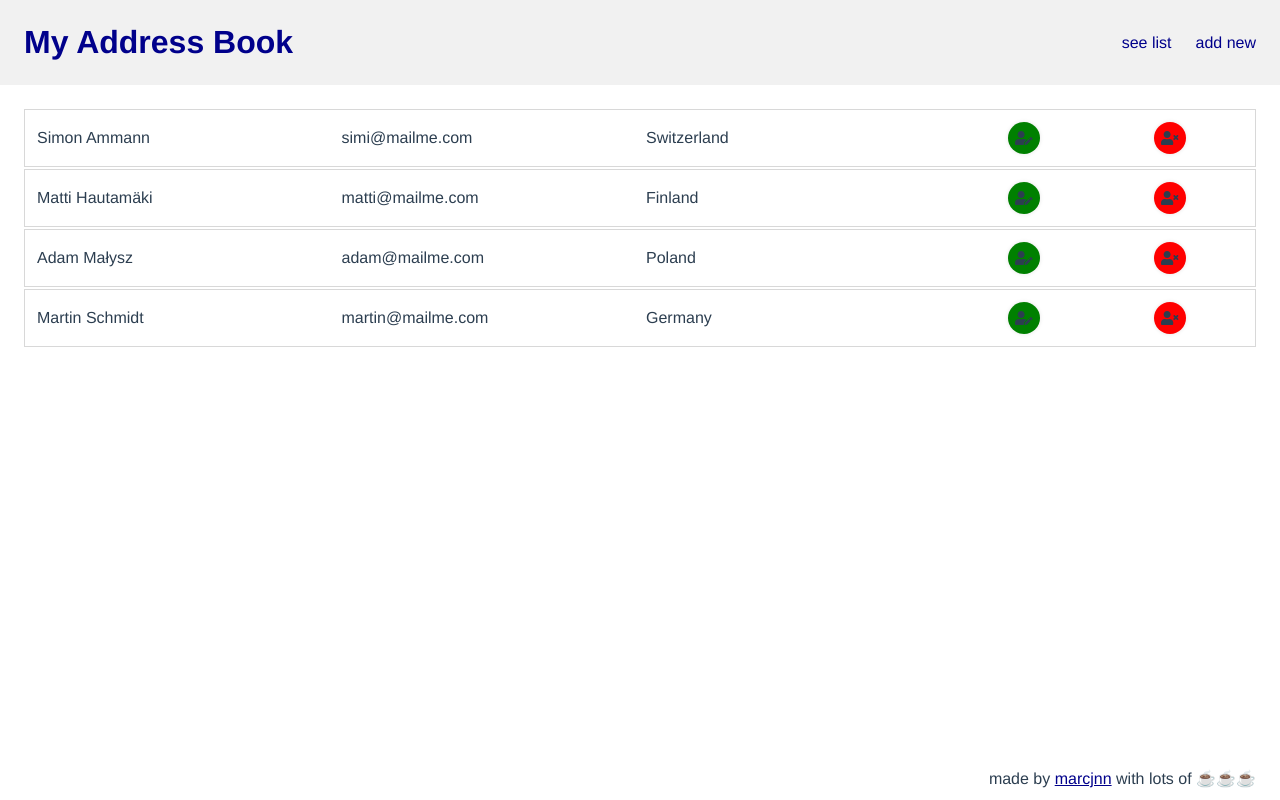
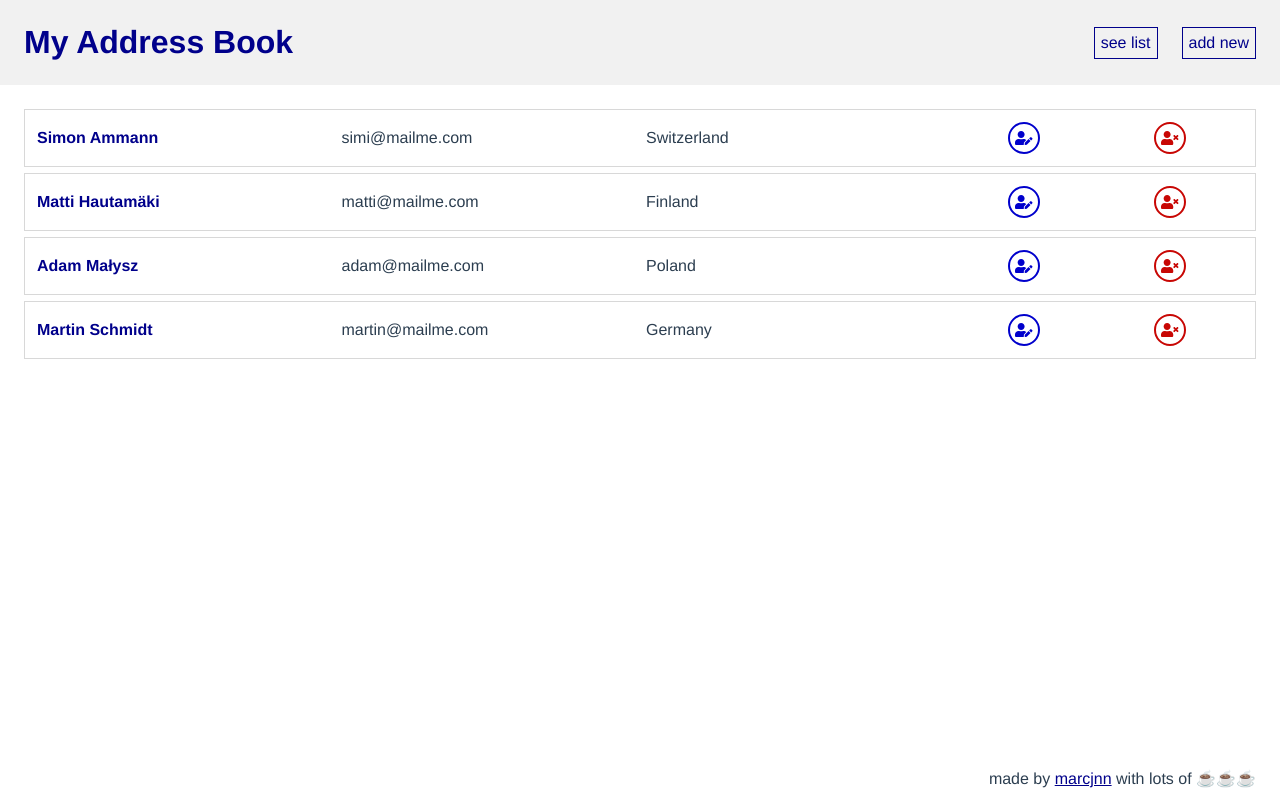
Before and after one commit to marcjnn/address-book, a Vue app: page / in a window 1280 px wide. Built offline with nearby package versions, Linux system fonts and the light colour scheme.

Commit message:
update styles: buttons, links

```diff
--- a/src/components/contact/ContactCard.vue
+++ b/src/components/contact/ContactCard.vue
@@ -3,7 +3,14 @@
     <p class="contact__cell contact__name">
       {{ getFullName }}
     </p>
-    <p class="contact__cell">{{ contact.email }}</p>
+    <p class="contact__cell">
+      <a
+        :href="`mailto:${contact.email}`"
+        class="contact__link"
+        :title="`send email to ${getFullName}`"
+        >{{ contact.email }}</a
+      >
+    </p>
     <p class="contact__cell">{{ contact.country }}</p>
 
     <div class="contact__cell buttons">
@@ -25,10 +32,10 @@
 
 <script>
 import { mapActions } from "vuex";
-import BaseButton from "@/components/ui/BaseButton";
+// import BaseButton from "@/components/ui/BaseButton";
 export default {
   name: "ContactCard",
-  components: { BaseButton },
+  // components: { BaseButton },
   props: {
     contact: { type: Object, required: true },
   },
@@ -56,6 +63,11 @@ export default {
   gap: 12px;
 }
 
+.contact__item:hover {
+  box-shadow: 0 0 5px 1px rgba(0, 0, 0, 0.2);
+  /* transform: scale(1.1); */
+}
+
 .contact__cell {
   display: flex;
   justify-content: left;
@@ -69,5 +81,12 @@ export default {
 
 .contact__name {
   text-transform: capitalize;
+  font-weight: 700;
+  color: darkblue;
+}
+
+.contact__link {
+  text-decoration: none;
+  color: inherit;
 }
 </style>
--- a/src/components/contact/ContactEdit.vue
+++ b/src/components/contact/ContactEdit.vue
@@ -71,7 +71,7 @@
         <BaseButton
           type="button"
           :icon="['fas', 'times']"
-          class="btn--danger"
+          class="btn--danger btn--rect"
           @click="resetForm"
           title="reset form"
           >Reset form</BaseButton
@@ -79,7 +79,7 @@
         <BaseButton
           type="submit"
           :icon="['fas', 'check']"
-          class="btn--success"
+          class="btn--success btn--rect"
           title="add contact to address book"
           >Add contact</BaseButton
         >
@@ -88,7 +88,7 @@
         <BaseButton
           type="button"
           :icon="['fas', 'times']"
-          class="btn--danger"
+          class="btn--danger btn--rect"
           @click="close"
           title="reset form"
           >Close without saving</BaseButton
@@ -97,7 +97,7 @@
         <BaseButton
           type="submit"
           :icon="['fas', 'check']"
-          class="btn--success"
+          class="btn--success btn--rect"
           title="add contact to address book"
           >Save changes</BaseButton
         >
--- a/src/components/layout/TheNavigation.vue
+++ b/src/components/layout/TheNavigation.vue
@@ -5,12 +5,12 @@
     >
     <nav>
       <ul class="header__nav">
-        <li>
+        <li class="nav__item">
           <router-link :to="{ name: 'ContactList' }" class="header__link"
             >see list
           </router-link>
         </li>
-        <li>
+        <li class="nav__item">
           <router-link :to="{ name: 'ContactNew' }" class="header__link"
             >add new
           </router-link>
@@ -36,4 +36,13 @@ export default {
   text-decoration: none;
   color: darkblue;
 }
+
+.nav__item {
+  padding: 6px;
+  border: 1px solid darkblue;
+}
+
+.nav__item:hover {
+  box-shadow: 0 0 5px 1px rgba(0, 0, 0, 0.35);
+}
 </style>
--- a/src/components/ui/BaseButton.vue
+++ b/src/components/ui/BaseButton.vue
@@ -28,6 +28,7 @@ export default {
 
 <style scoped>
 .btn {
+  background-color: transparent;
   display: flex;
   gap: 6px;
   justify-content: center;
@@ -40,7 +41,6 @@ export default {
   color: inherit;
   font-size: 14px;
   font-weight: 700;
-  box-shadow: 0 0 4px 0 rgb(0 0 0 / 10%);
   cursor: pointer;
 }
 
@@ -59,11 +59,13 @@ export default {
 } */
 
 .btn--success {
-  background-color: green;
+  color: #0000cc;
+  border: 2px solid #0000cc;
 }
 
 .btn--danger {
-  background-color: red;
+  color: #c80704;
+  border: 2px solid #c80704;
 }
 
 .btn--round {
@@ -71,4 +73,8 @@ export default {
   height: 32px;
   border-radius: 50%;
 }
+
+.btn--rect:hover {
+  box-shadow: 0 0 5px 1px rgba(0, 0, 0, 0.3);
+}
 </style>
--- a/src/components/ui/BaseModal.vue
+++ b/src/components/ui/BaseModal.vue
@@ -64,6 +64,7 @@ export default {
   display: flex;
   justify-content: center;
   margin: 0 0 12px;
+  color: darkblue;
 }
 
 .modal__closeBtn {
--- a/src/views/ContactList.vue
+++ b/src/views/ContactList.vue
@@ -65,6 +65,6 @@ export default {
   list-style-type: none;
   display: flex;
   flex-direction: column;
-  gap: 2px;
+  gap: 6px;
 }
 </style>
```
Also changed, not shown: 1 other file (tests, documents, lock files or other folders).
